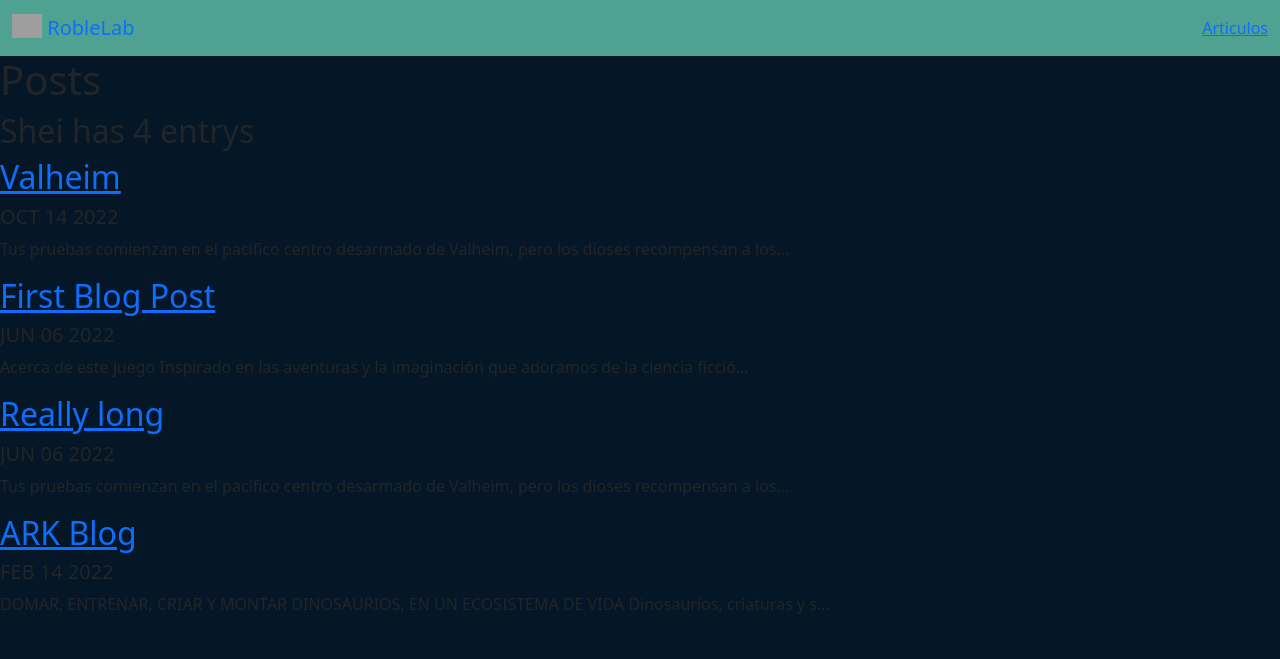
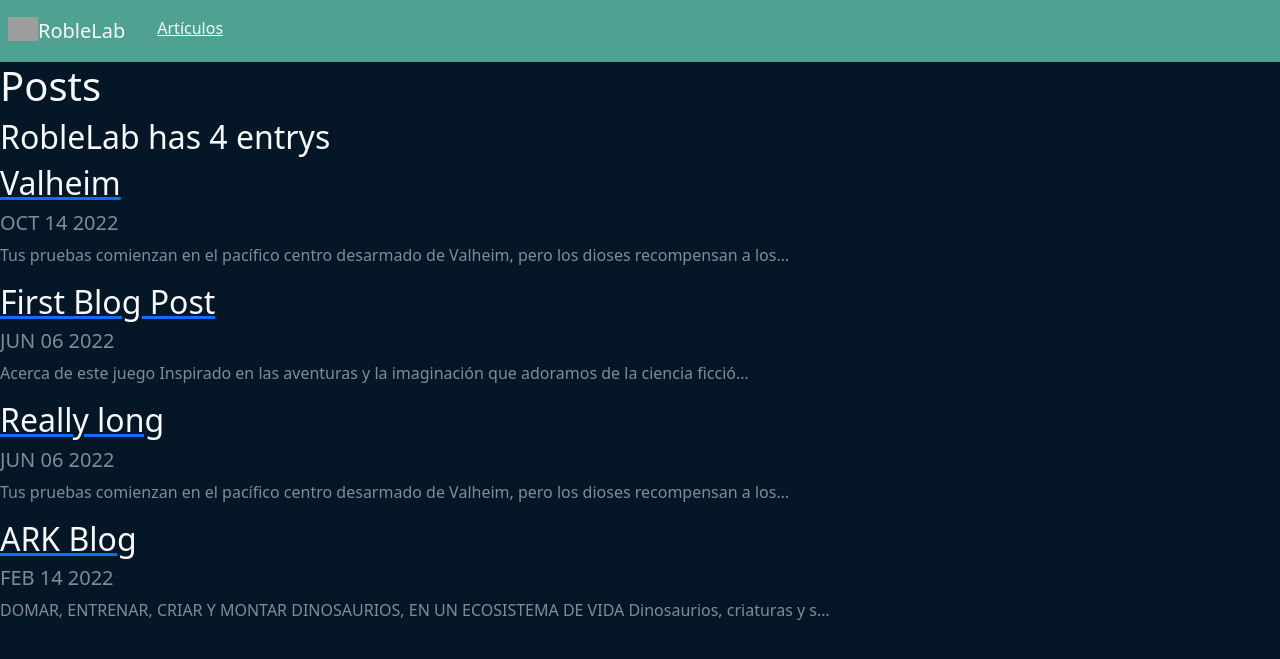
Before and after one commit to shei-pi/django-personal-portfolio, a Django app: page /blog/ in a window 1280 px wide. Shown: the top 659 px of the page. Run offline with Django 4.2, Linux system fonts and the light colour scheme; data comes from the database, SQL or seed files in the repository; grey boxes are pictures that could not be loaded.

Commit message:
a little style

```diff
--- a/blog/templates/blogs/all_blogs.html
+++ b/blog/templates/blogs/all_blogs.html
@@ -1,14 +1,15 @@
-{% extends 'portfolio/base.html' %}
+{% extends 'portfolio/base.html' %} {%block content%}
+<h1 class="text-light">Posts</h1>
 
-{%block content%}
-<h1>Posts</h1>
-
-<h2>Shei has {{blog_posts.count}} entry{{blog_posts.count|pluralize}}</h2>
+<h2 class="text-light">
+  RobleLab has {{blog_posts.count}} entry{{blog_posts.count|pluralize}}
+</h2>
 {% for blog in blog_posts %}
 
-<a href="{% url 'blog:detail' blog.id %}"><h2>{{blog.title}}</h2></a>
-<h5>{{blog.publishing_date|date:'M d Y'|upper}}</h5>
-<p>{{blog.content|striptags|truncatechars:100}}</p>
+<a href="{% url 'blog:detail' blog.id %}"
+  ><h2 class="text-light">{{blog.title}}</h2></a
+>
+<h5 class="text-white-50">{{blog.publishing_date|date:'M d Y'|upper}}</h5>
+<p class="text-white-50">{{blog.content|striptags|truncatechars:100}}</p>
 
-{% endfor %}
-{% endblock %}
+{% endfor %} {% endblock %}
--- a/portfolio/templates/portfolio/base.html
+++ b/portfolio/templates/portfolio/base.html
@@ -22,19 +22,22 @@
   </head>
   <body style="background-color: #051726">
     <nav class="navbar" style="background-color: rgba(129, 255, 217, 0.6)">
-      <div class="container-fluid">
-        <a class="navbar-brand" href="#">
+      <div class="d-flex justify-content-around">
+        <div class="p-2">
+          <a class="navbar-brand text-light" href="{% url 'home' %}">
             <img
               src="{% static 'portfolio/tree-logo.svg' %}"
               alt=""
               width="30"
               height="24"
-            class="d-inline-block align-text-top"
-          />
-          RobleLab
+              class="d-inline-block align-text-top link-light"
+            />RobleLab
           </a>
-        <div>
-          <a href="{% url 'blog:all_blogs' %}">Articulos</a>
+        </div>
+        <div class="p-2">
+          <a class="navbar-text text-light" href="{% url 'blog:all_blogs' %}"
+            >Artículos</a
+          >
         </div>
       </div>
     </nav>
```
Also changed, not shown: blog/templates/blogs/detail.html (+4 -7 lines). Lines whose indentation alone changed are shown as unchanged.
